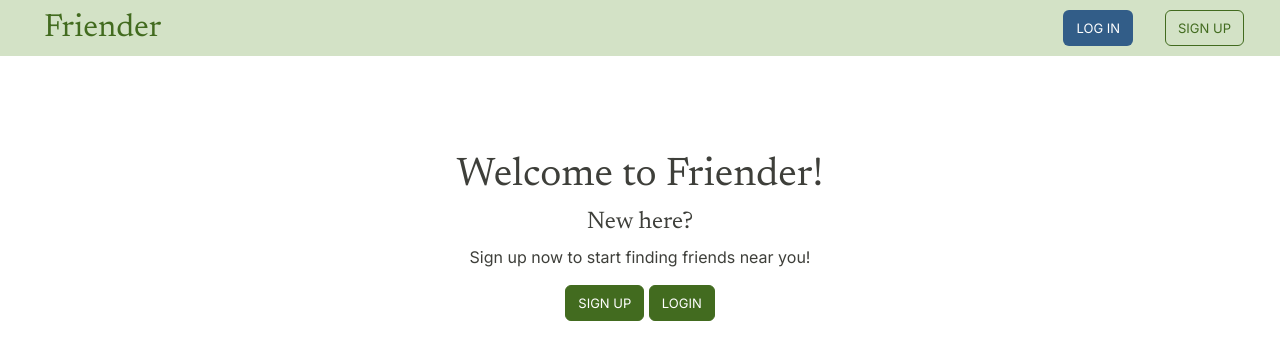
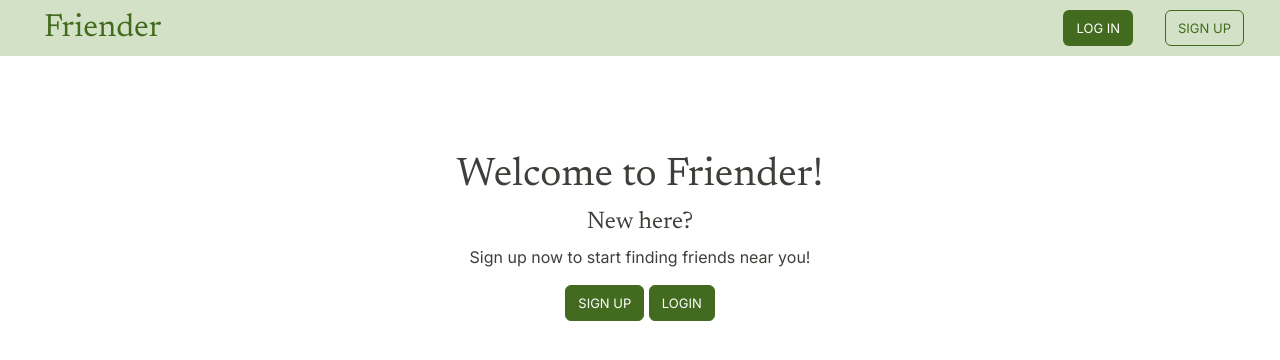
Before and after one commit to nathanrydel/friender-demo, a Flask app: page / in a window 1280 px wide, with the pointer over the restyled element. Shown: the top 360 px of the page. Run offline with Flask 3, Linux system fonts and the light colour scheme; some libraries are stand-ins or nearby versions.

Commit message:
add hover colors to btn-outline-primary

```diff
--- a/static/style.css
+++ b/static/style.css
@@ -26,7 +26,10 @@
   border: .5px solid #426B1F;
 }
 
-.btn-outline-primary:hover {}
+.btn-outline-primary:hover {
+  color: #fff;
+  background-color: #426B1F;
+}
 
 h1,
 h2,
```
